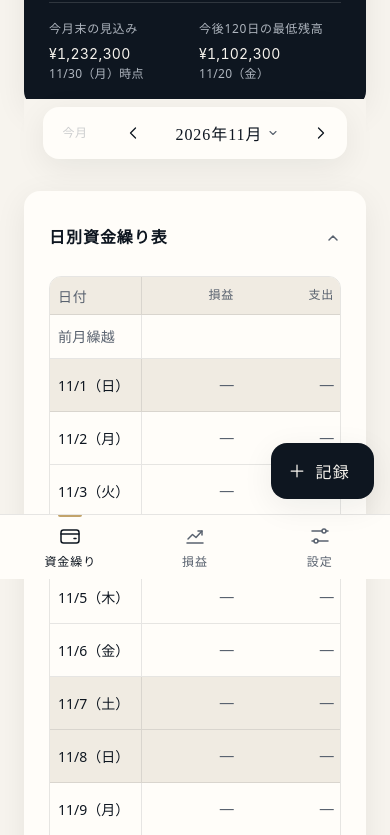
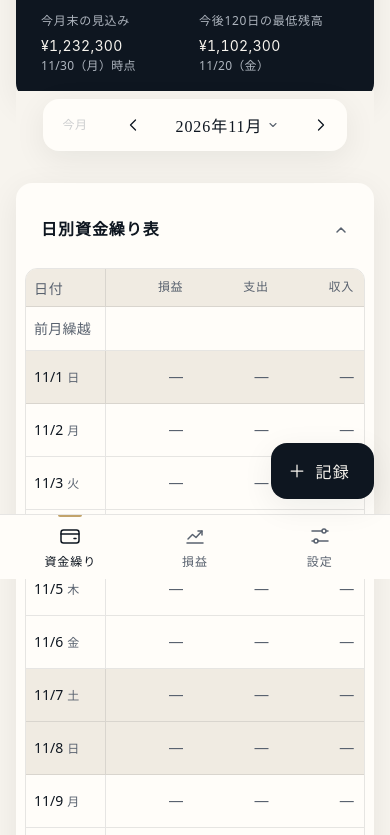
Before and after one commit to show04190401/riron, a plain HTML site: page pnl/index.html in a window 390 px wide. Shown: the part 265-1100 px from the top of the page. Drawn offline with Linux system fonts and the light colour scheme.

Commit message:
収支note：日別資金繰り表を日付〜収入まで横スクロールなしで表示
Co-Authored-By: Claude Opus 5.5 <noreply@anthropic.com>
Claude-Session: https://claude.ai/code/session_01HXUMqggAJpukoRnjCBxTL7

```diff
--- a/pnl/index.html
+++ b/pnl/index.html
@@ -69,7 +69,7 @@
 *,*::before,*::after{box-sizing:border-box}
 html{-webkit-text-size-adjust:100%;background:var(--bg)}
 body{
-  background:var(--bg); color:var(--fg);
+  margin:0; background:var(--bg); color:var(--fg);
   font-family:var(--font-ui); font-size:14px; line-height:1.7; letter-spacing:.02em;
   -webkit-font-smoothing:antialiased;
   padding-top:max(16px, env(safe-area-inset-top, 0px));
@@ -477,6 +477,19 @@ html.lock .fab,html.daysheet .fab{opacity:0;pointer-events:none}
 details.inner{margin-top:24px;border-top:1px solid var(--line);padding-top:8px}
 details.inner>summary{font:500 14px var(--font-ui)}
 
+/* 狭い画面：日別資金繰り表は「日付・損益・支出・収入」までをスクロールなしで見せる（残高・借入残高は横スクロール） */
+.cf .mth .wd{font-size:12px;color:var(--muted);margin-left:4px}
+@media (max-width:720px){
+  #c-table .cf-wrap{margin-left:-16px;margin-right:-16px}
+  #c-table .cf-wrap{container-type:inline-size}
+  table.cfd{table-layout:fixed;width:calc(100cqw + 198px);min-width:0}
+  table.cfd:not(:has(th:nth-child(6))){width:calc(100cqw + 94px)}
+  table.cfd th:nth-child(1){width:80px}
+  table.cfd th:nth-child(2),table.cfd th:nth-child(3),table.cfd th:nth-child(4){width:calc((100cqw - 82px) / 3)}
+  table.cfd th:nth-child(5){width:96px}table.cfd th:nth-child(6){width:104px}
+  table.cfd th,table.cfd td{padding-left:8px;padding-right:8px}
+  table.cfd td:not(.rl),table.cfd th:not(.rl){padding-left:4px}
+}
 /* 狭い画面：編集・削除は金額の下に置き、項目名の幅を確保する */
 @media (max-width:720px){
   .r5{grid-template-columns:3.5rem minmax(0,1fr) auto;grid-template-areas:"a b c" "a b d";row-gap:0}
@@ -1602,7 +1615,7 @@ details.inner>summary{font:500 14px var(--font-ui)}
     rows.forEach(function (day) {
       var x = days[day], w = dow(day);
       body += '<tr class="' + (w === 0 || w === 6 ? 'wkend ' : '') + (day === today ? 'today' : '') + '" data-cday="' + day + '">' +
-        '<td class="rl"><button type="button" class="mth" aria-label="' + md(day) + 'の詳細を開く">' + md(day) + '（' + WD[w] + '）</button></td>' +
+        '<td class="rl"><button type="button" class="mth" aria-label="' + md(day) + 'の詳細を開く">' + md(day) + '<span class="wd">' + WD[w] + '</span></button></td>' +
         cols.map(function (c) { return numCell(x.f[c[0]], c[2]); }).join('') +
         closeCell(x.close) + loanCell(x.loan) + '</tr>';
     });
--- a/pnl/sw.js
+++ b/pnl/sw.js
@@ -1,7 +1,7 @@
 // オフライン用：アプリのファイルを端末に保存し、電波がなくてもすぐ開けるようにする。
 // 開くときは保存済みの版をすぐ表示し、通信できれば裏で新しい版を取りに行く。
 const PREFIX = 'pnl-notebook-';
-const CACHE = PREFIX + 'v37';
+const CACHE = PREFIX + 'v38';
 const SHELL = ['./', './index.html', './manifest.webmanifest', './icon4-180.png', './icon4-192.png', './icon4-512.png'];
 self.addEventListener('install', e => {
   e.waitUntil(caches.open(CACHE).then(c => c.addAll(SHELL.map(f => new Request(f, { cache: 'reload' })))).then(() => self.skipWaiting()));
```
